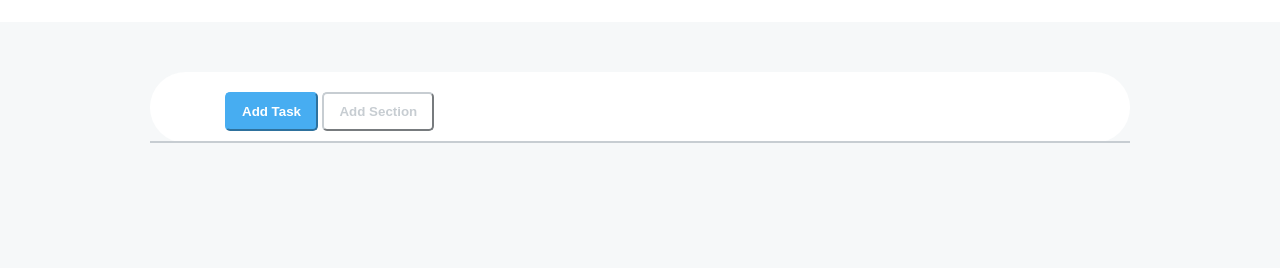
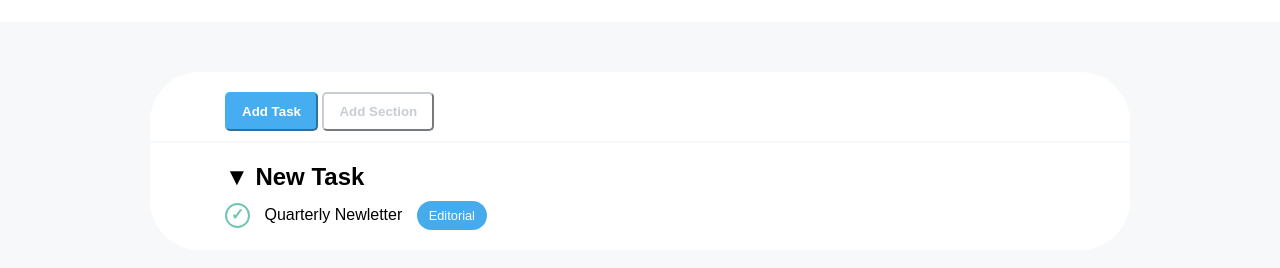
Before and after one commit to christiansaccani/html-css-toboolist, a plain HTML site: page index.html in a window 1280 px wide. Shown: the part 68-336 px from the top of the page. Drawn offline with Linux system fonts and the light colour scheme.

Commit message:
checklist, base check or cross, base for tag "garden"

```diff
--- a/index.html
+++ b/index.html
@@ -17,6 +17,22 @@
             <button class="button task">Add Task</button>
             <button class="button section">Add Section</button>
         </div>
+        <div id="checklist">
+            <div> <!-- checklist -->
+                <h2>
+                    &#9660; New Task
+                </h2>
+                <p>
+                    <span class="check">
+                        &#10003;
+                    </span>
+                    Quarterly Newletter
+                    <span class="garden-editorial">
+                        Editorial
+                    </span>
+                </p>
+            </div>
+        </div>
     </main>
 </body>
 </html>
--- a/style.css
+++ b/style.css
@@ -38,7 +38,7 @@ main {
 
 #buttons {
     padding: 20px 0px 10px 75px;
-    border-bottom: #c7cdd2 2px solid;
+    border-bottom: #f6f8f9 2px solid;
 }
 
 .button {
@@ -60,3 +60,37 @@ main {
 }
 
 /* fine sezione bottoni */
+/* inizio checklist */
+
+#checklist {
+    padding: 20px 0px 20px 75px;
+}
+
+h2 {
+    padding-bottom: 10px;
+}
+
+.check {
+    display: inline-block;
+    color: #6ec6b2;
+    border: #6ec6b2 2px solid;
+    font-weight: bold;
+    border-radius: 100%;
+    height: 25px;
+    width: 25px;
+    text-align: center;
+    vertical-align: middle;
+    padding-bottom: 20px;
+    margin-right: 10px;
+}
+
+.garden-editorial {
+    display: inline-block;
+    color: white;
+    font-size: 0.8em;
+    background-color: #45abea;
+    margin-left: 10px;
+    text-align: center;
+    padding: 7px 12px;
+    border-radius: 25px;
+}
```
